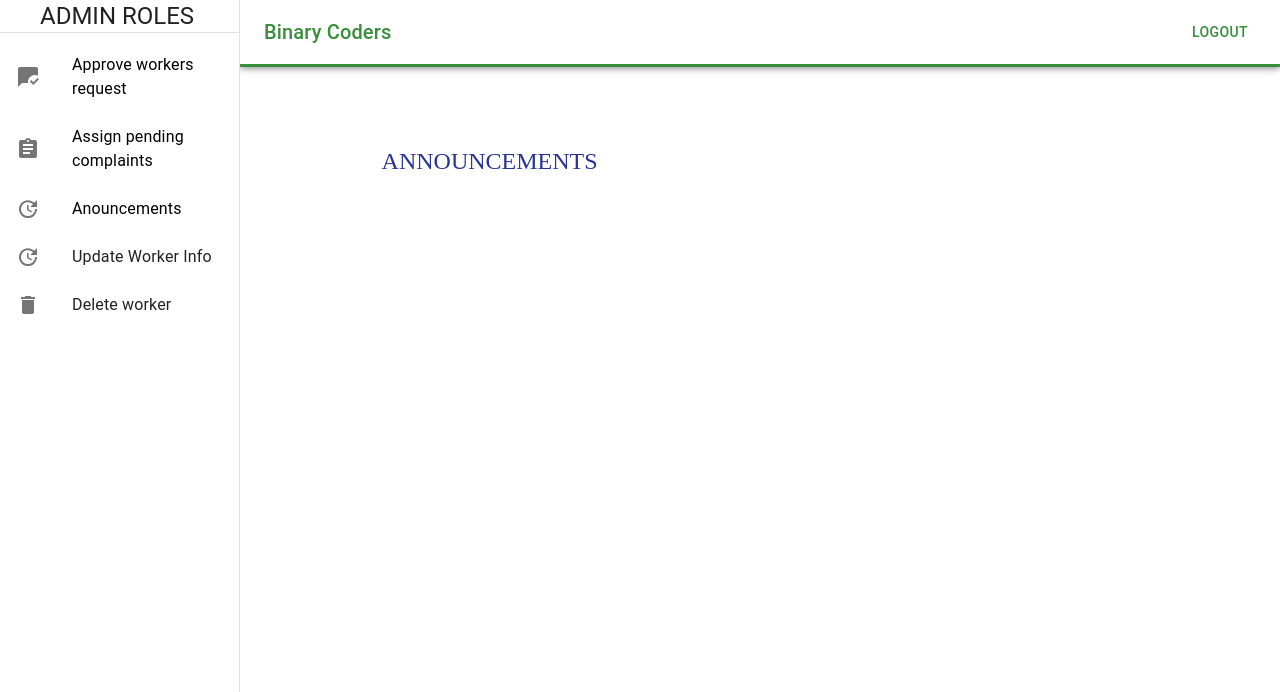
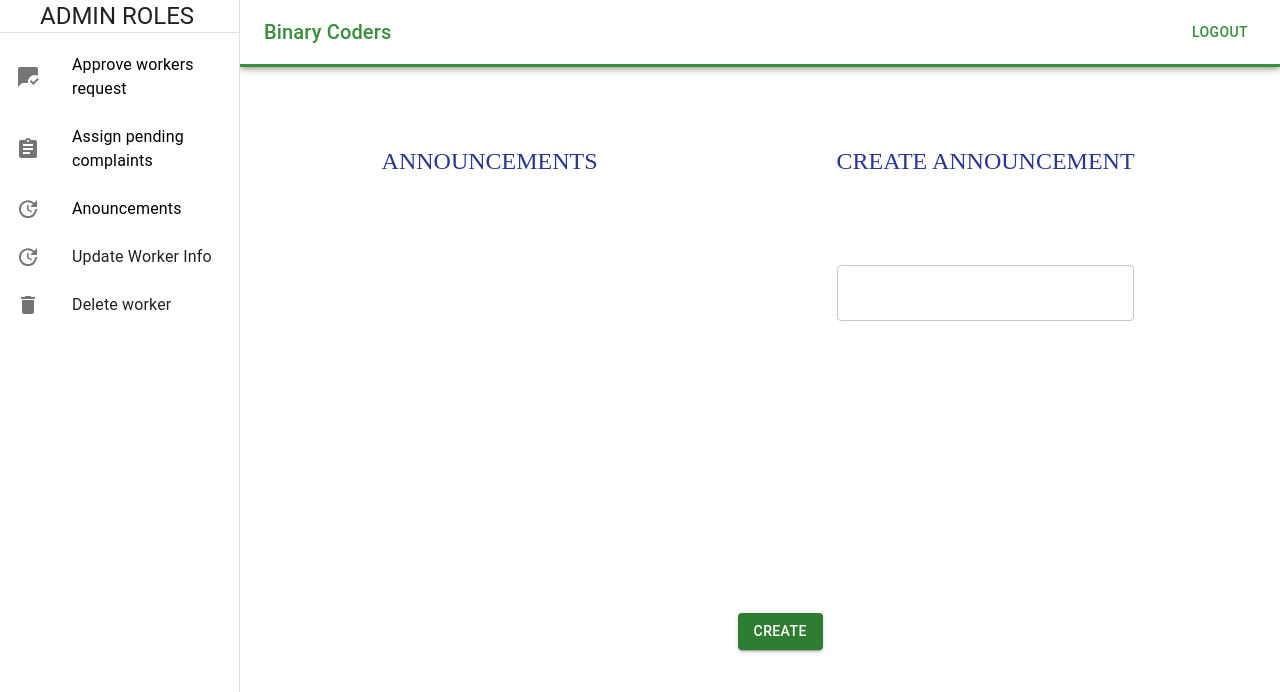
Before and after one commit to kratikasinghal/hostel-management, a React (Create React App) app in the folder frontend/: page /admin/announcementScreen in a window 1280 px wide. Shown: the top 692 px of the page. Built offline with nearby package versions, Linux system fonts and the light colour scheme; a web font is replaced by a local one.

Commit message:
change in announcement-UI

```diff
--- a/frontend/src/App.js
+++ b/frontend/src/App.js
@@ -6,7 +6,7 @@ import ComplaintScreen from "./Screens/complaintScreen";
 import ApproveScreen from "./Screens/approveScreen";
 import WorkerScreen from "./Screens/workerScreen";
 import AssignPending from "./Screens/AssignPending";
-import AnnouncementScreen from './Screens/AnnouncementScreen'
+import AnnouncementScreen from './Screens/AnnouncementScreen';
 const App = () => {
   return (
     <BrowserRouter>
--- a/frontend/src/Screens/AnnouncementScreen.js
+++ b/frontend/src/Screens/AnnouncementScreen.js
@@ -1,11 +1,15 @@
 import React from 'react'
 import AdminMenu from '../components/adminMenu'
-import { Grid, Typography } from '@mui/material'
+import { Grid, Typography,TextField,Button } from '@mui/material'
 import Announcement from '../components/Announcement'
 import { useSelector, useDispatch } from 'react-redux'
 import { useEffect } from 'react'
 import { getAllAnnouncements } from '../actions/announcementActions'
 const AnnouncementScreen = () => {
+    const [create, setCreate] = React.useState('');
+    const handleCreate = (event) => {
+        setCreate(event.target.value);
+    }
     const Announcements = useSelector(state => state.getAllAnnouncements)
     const { announcements } = Announcements
 
@@ -36,6 +40,29 @@ const AnnouncementScreen = () => {
                     </Typography>
                     {announcements && announcements.map(announcement => <Announcement date={announcement.date.split("T")[0]} key={announcement._id} id={announcement._id}>{announcement.description}</Announcement>)}
                 </Grid>
+                <Grid item xs={6}>
+                    <Typography
+                    variant="h5"
+                    textAlign={"center"}
+                    padding={1}
+                    sx={{
+                        color: "#283593",
+                        fontFamily: "Arizonia",
+                        marginBottom: 0,
+                        marginTop: "1px",
+                        }}> CREATE ANNOUNCEMENT</Typography>
+                    <TextField
+                        id="create"
+                        multiline
+                        maxRows={16}
+                        value={create}
+                        onChange={handleCreate}
+                        sx={{ width: "60%", marginLeft: "20%", marginTop: "80px", height: "100px" }} >
+                    </TextField>
+                    <Button
+                    variant="contained" color="success" sx={{marginTop:"50%",marginRight:"5%"}}>CREATE
+                   </Button>
+                </Grid>
             </Grid>
         </div>
     )
--- a/frontend/src/components/Announcement.js
+++ b/frontend/src/components/Announcement.js
@@ -1,10 +1,29 @@
 import React from "react";
-import { Card, CardContent, Typography, Grid,Divider,Button } from "@mui/material";
+import { Card, CardContent, Typography, Grid,Divider,Button,Modal,Box, TextField } from "@mui/material";
 import {useSelector,useDispatch} from 'react-redux'
 import Message from './Message'
 import { deleteAnnouncement } from "../actions/announcementActions";
 
-const Announcement = ({date,id,children}) => {
+const Announcement = ({ date, id, children }) => {
+  const style = {
+    position: 'absolute',
+    top: '50%',
+    left: '50%',
+    transform: 'translate(-50%, -50%)',
+    width: 400,
+    bgcolor: 'background.paper',
+    border: '2px solid #000',
+    boxShadow: 24,
+    p: 4,
+  };
+  const [open, setOpen] = React.useState(false);
+    const [update, setUpdate] = React.useState(children);
+    const handleOpen = () => setOpen(true);
+    const handleClose = () => setOpen(false);
+  const handleUpdate = (event) => {
+    setUpdate(event.target.value);
+  };
+
   const dispatch = useDispatch()
   const {userInfo} = useSelector(state => state.userLogin)
   const {success} = useSelector(state => state.deleteAnnouncement)
@@ -31,7 +50,27 @@ const Announcement = ({date,id,children}) => {
           <Grid container direction="row" >
             <Divider flexItem={true}/>
               <Grid item md={6} sx={{paddingLeft: "10%"}}>
-                <Button variant="contained" color="success">UPDATE</Button>
+              <Button variant="contained" color="success" onClick={handleOpen}>UPDATE</Button>
+              <Modal
+        open={open}
+        onClose={handleClose}
+        aria-labelledby="modal-modal-title"
+        aria-describedby="modal-modal-description"
+      >
+                <Box sx={style}>
+                <Typography id="modal-modal-title" variant="h6" component="h2" sx={{textAlign:"center", color: "#283593",
+                            fontFamily: "Arizonia",}}>
+            UPDATE ANNOUNCEMENT
+          </Typography>
+                  <TextField
+                    value={update}
+                    onChange={handleUpdate}
+                    multiline
+                    maxRows={4}
+                    sx={{ width: "35ch" }}></TextField>
+                  <Button variant="contained" color="success" onClick={handleOpen} sx={{marginTop:"10px",marginLeft:"70%"}}>UPDATE</Button>
+        </Box>
+      </Modal>
               </Grid>
               <Grid item md={6}  sx={{paddingLeft: "10%"}}>
                 <Button variant="contained" color="error" onClick={handleDeleteAnnouncement}>DELETE</Button>
```
Also changed, not shown: frontend/src/Screens/Assigned.js (added, +22 -0 lines).
